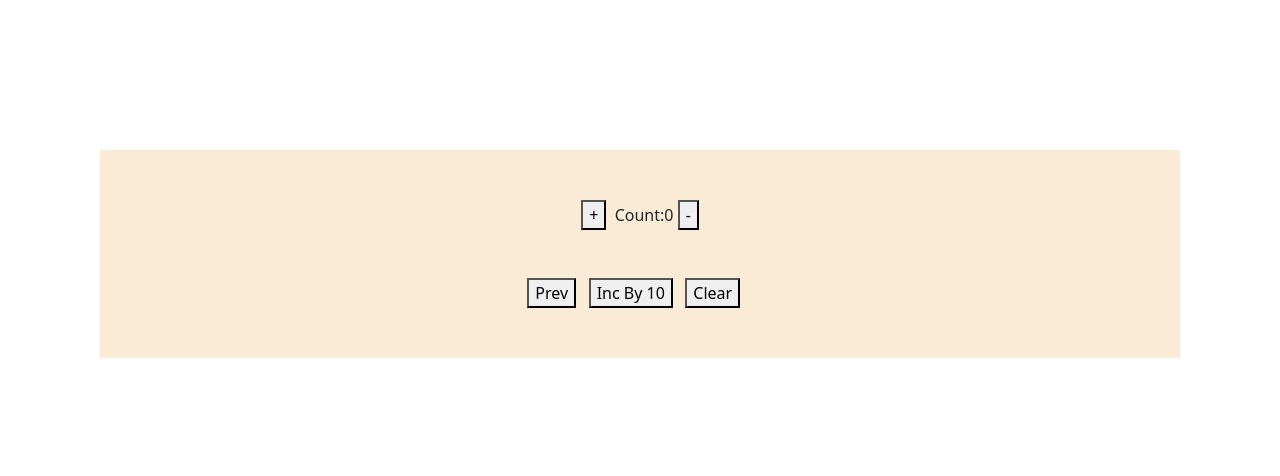
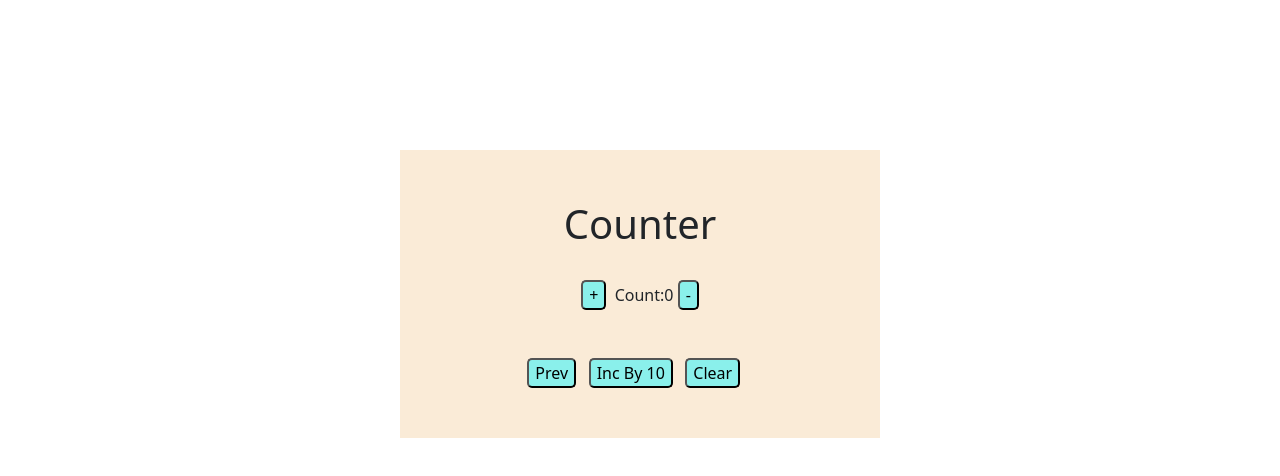
Before and after one commit to KavyasriPechetti/React-Projects, a React (Create React App) app: page /cart in a window 1280 px wide. Shown: the top 476 px of the page. Built offline with nearby package versions, Linux system fonts and the light colour scheme.

Commit message:
interviewtask

```diff
--- a/src/cart.jsx
+++ b/src/cart.jsx
@@ -28,7 +28,12 @@ function Cart() {
     setCount(count-1);
    }
     return (
-        <div className="cou">
+        <div  className="cou">
+            <div>
+                <h1>Counter</h1>
+            </div>
+            <br/>
+
            <div>
                <div>
                <button onClick={increment}>+</button> &nbsp;
@@ -40,7 +45,9 @@ function Cart() {
                <button onClick={incrementByTen}>Inc By 10</button>&nbsp;&nbsp;&nbsp;
                <button onClick={clearCount}>Clear</button>&nbsp;&nbsp;&nbsp;
            </div>
+
         </div>
+
     )
 }
 
--- a/src/index.css
+++ b/src/index.css
@@ -22,12 +22,16 @@ body{
 .home1{
     text-align: center;
     margin: 100px 50px;
-    background-color: antiquewhite;
 
 }
 .cou{
     text-align: center;
-    margin: 150px 100px;
+    margin: 150px 400px;
     background-color: antiquewhite;
     padding: 50px;
+
 }
+.cou button{
+    border-radius: 5px;
+    background-color: rgb(138, 240, 235);
+}
--- a/src/navbar.jsx
+++ b/src/navbar.jsx
@@ -37,7 +37,8 @@ function NavBar() {
   </div>
 </nav>
 <div className="home1">
-<h1>Welcome to the Worls of Technology</h1>
+  <h1>Welcome to the world of Technologies</h1>
+<img src="https://cdn.pixabay.com/photo/2022/07/08/05/38/freelance-work-7308505_640.png"/>
 </div>
 </div>
     )
```
Lines whose indentation alone changed are shown as unchanged.
